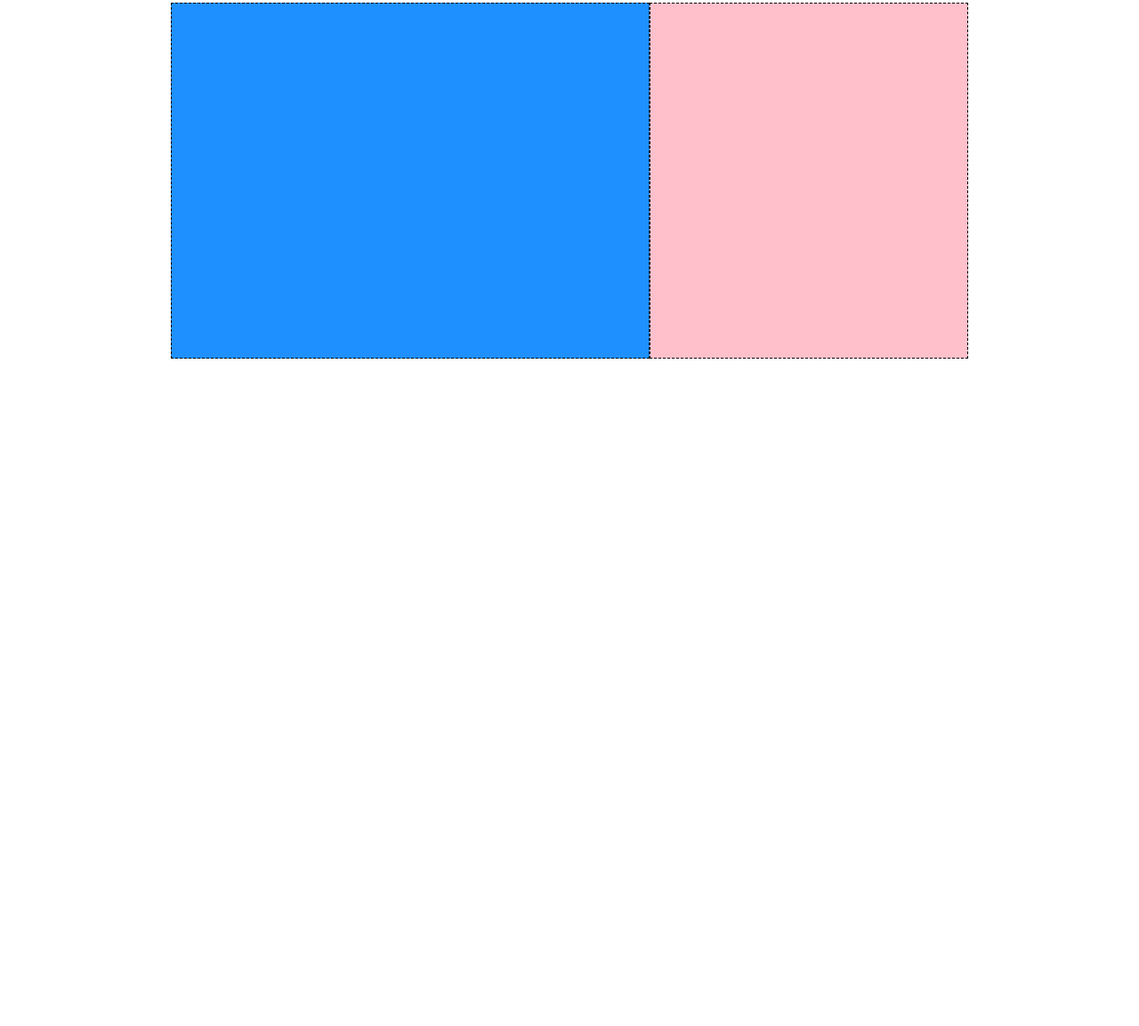
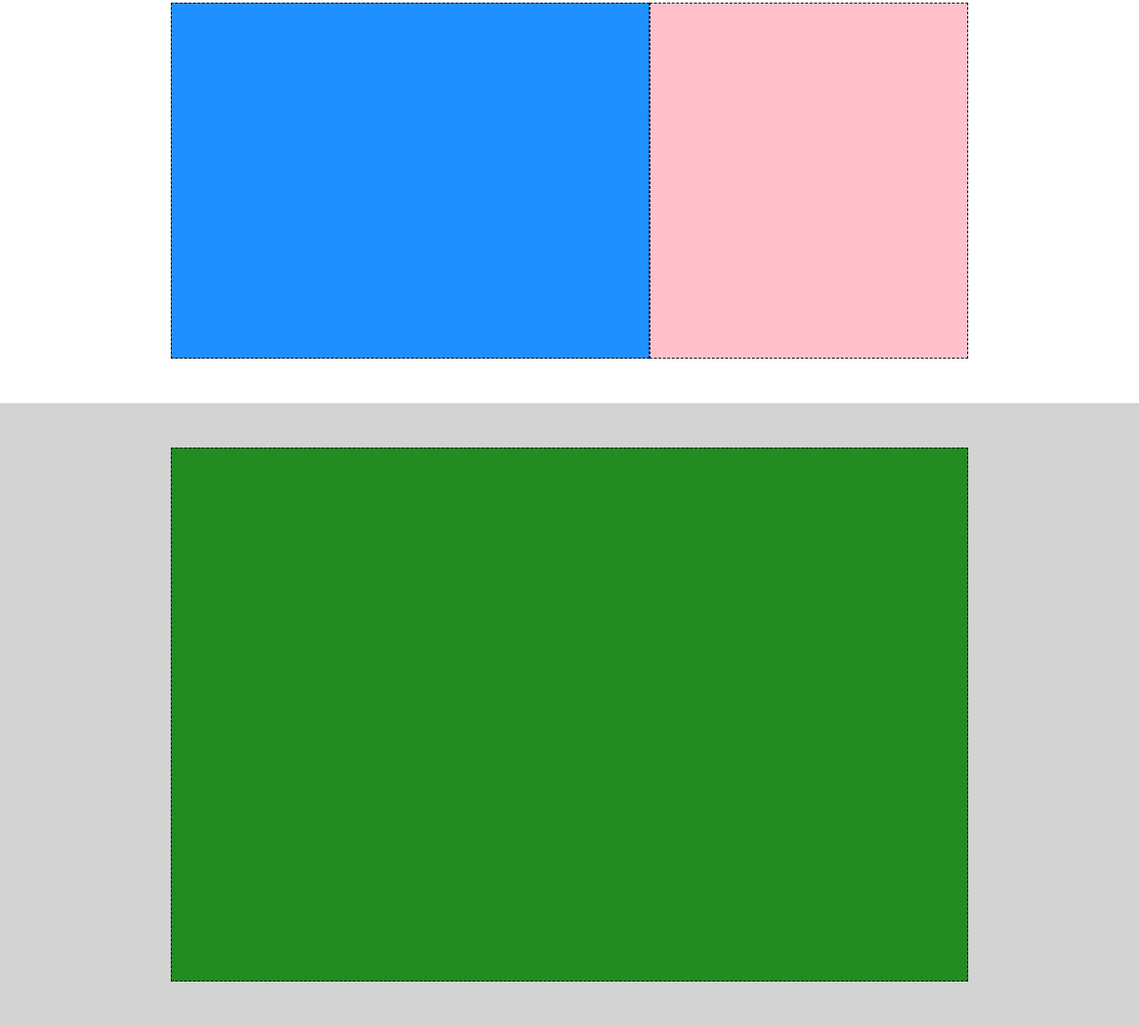
Before and after one commit to DanieleCascio-dev/htmlcss-struttura-discord, a plain HTML site: page index.html in a window 1280 px wide. Shown: the part 1527-2680 px from the top of the page at 89% size. Before the commit the page ends 1980 px from the top, so only its background shows below. Drawn offline with Linux system fonts and the light colour scheme.

Commit message:
Add: Info section

```diff
--- a/css/style.css
+++ b/css/style.css
@@ -125,4 +125,21 @@ a {
 
 /* /SECTION */
 
+/* INFO SECTION */
+
+.info {
+  height: 700px;
+  justify-content: center;
+  align-items: center;
+}
+
+.info-container {
+  background-color: #228b22;
+  min-height: 600px;
+  width: 70%;
+  border: 1px dashed black;
+}
+
+/* INFO SECTION */
+
 /* /MAIN */
--- a/index.html
+++ b/index.html
@@ -66,9 +66,16 @@
     </section>
      <!-- /White section 2 -->
 
-
+    <!-- info section  -->
+    <section class="info b-grey flex">
+      <div class="info-container"></div>
+    </section>
+    <!-- /info section  -->
 
   </main>
   <!-- /main -->
+
+  <!-- Footer -->
+  <!-- /Footer -->
   </body>
 </html>
```
